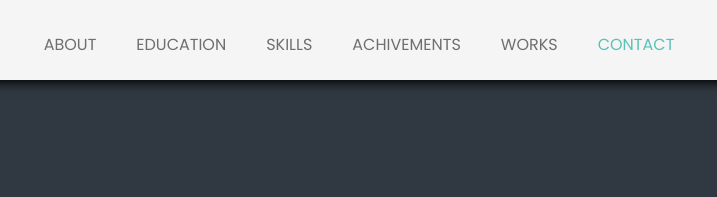
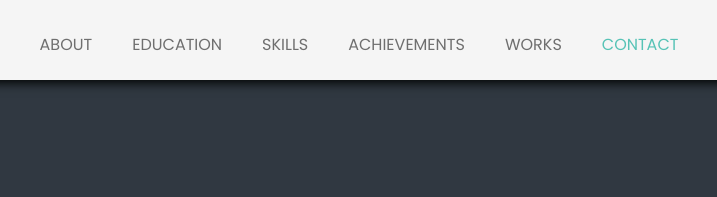
Before and after one commit to sylynd/lyndsay-Personal-Website, a plain HTML site: page index.html in a window 1280 px wide. Shown: the top 197 px of the page, 281-998 px from the left. Drawn offline with nearby package versions, Linux system fonts and the light colour scheme; files that its build step writes are made by us from their sources; files whose address does not match are found by name.

Commit message:
Update index.html

```diff
--- a/index.html
+++ b/index.html
@@ -75,7 +75,7 @@
 						<li class=" smooth-menu"><a href="#about">About</a></li>
 						<li class="smooth-menu"><a href="#education">Education</a></li>
 						<li class="smooth-menu"><a href="#skills">Skills</a></li>
-						<li class="smooth-menu"><a href="#achievements">Achivements</a></li>
+						<li class="smooth-menu"><a href="#achievements">Achievements</a></li>
 						<li class="smooth-menu"><a href="#works">Works</a></li>
 						<li class="smooth-menu"><a href="#contact">contact</a></li>
 					</ul><!--/.nav -->
```
